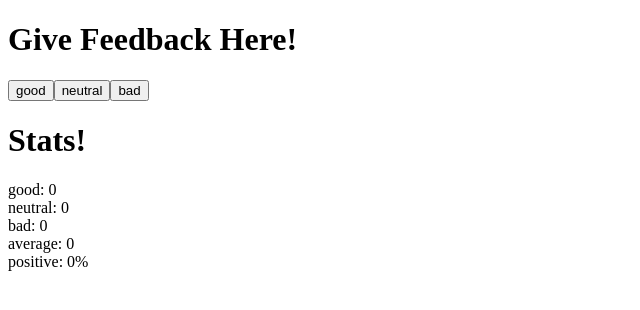
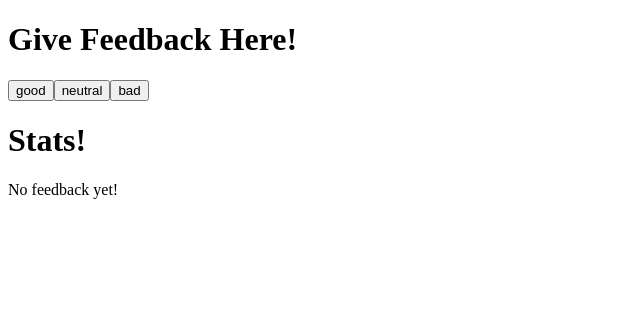
Before and after one commit to DonovanDarko/FullStackOpen, a React (Vite) app in the folder part1/unicafe/: page / in a window 1280 px wide. Shown: the top 310 px of the page, without its empty margins (0-640 px from the left). Built offline with nearby package versions, Linux system fonts and the light colour scheme.

Commit message:
exercise 1.9

```diff
--- a/part1/unicafe/src/App.jsx
+++ b/part1/unicafe/src/App.jsx
@@ -22,7 +22,9 @@ const percentPositiveFeedback = (values) => {
   return 0
 }
 
-const Statistics = ({ values }) => (
+const Statistics = ({ values }) => {
+  if (totalFeedback(values)) {
+    return (
       <div>
         <div>good: {values['good']}</div>
         <div>neutral: {values['neutral']}</div>
@@ -31,6 +33,11 @@ const Statistics = ({ values }) => (
         <div>positive: {percentPositiveFeedback(values)}%</div>
       </div>
     )
+  }
+  return (
+    <div>No feedback yet!</div>
+  )
+}
 
 const App = () => {
   // save clicks of each button to its own state
```
Lines whose indentation alone changed are shown as unchanged.
